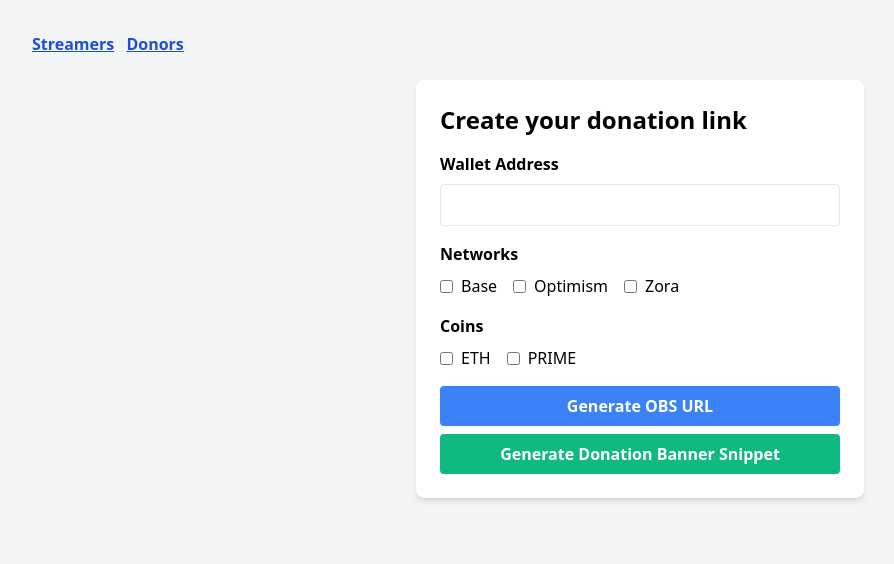
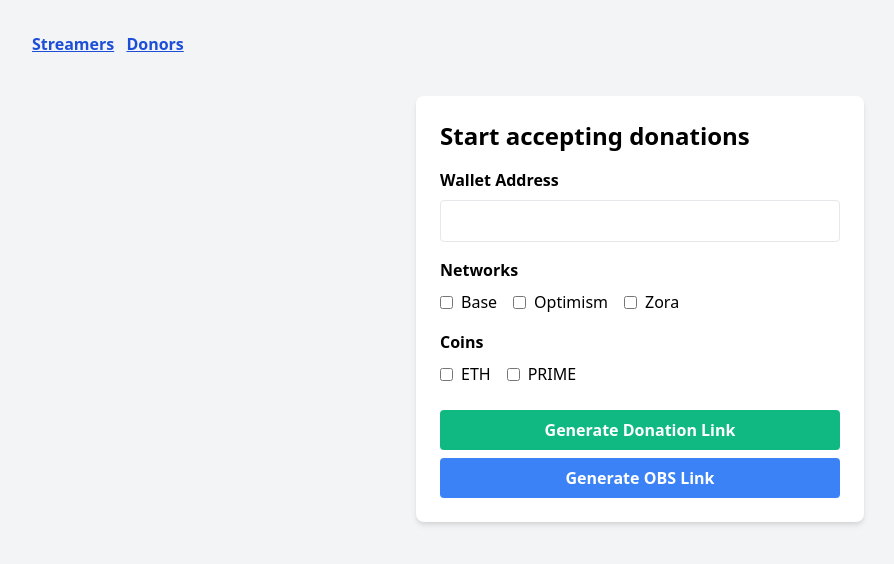
Before and after one commit to lennardevertz/Superhack2023, a plain HTML site: page streamerPage.html in a window 1280 px wide. Shown: the whole page, without its empty margins (0-894 px from the left). Drawn offline with nearby package versions, Linux system fonts and the light colour scheme.

Commit message:
UI update 2

```diff
--- a/streamerPage.html
+++ b/streamerPage.html
@@ -7,13 +7,13 @@
     <link href="https://cdn.jsdelivr.net/npm/tailwindcss@2.2.16/dist/tailwind.min.css" rel="stylesheet">
 </head>
 <body class="p-8 bg-gray-100">
-        <div class="text-left">
+        <div class="text-left h-10">
             <a href="streamerPage.html" class="underline font-bold text-blue-700">Streamers</a>
             <a href="donorPage.html" class="ml-2 underline font-bold text-blue-700">Donors</a>
         </div>
     <div class="max-w-md mx-auto bg-white rounded-lg shadow-md p-6 mt-6">
         <p class="mb-4">
-            <span class="font-bold text-2xl">Create your donation link</span><br>
+            <span class="font-bold text-2xl">Start accepting donations</span><br>
         </p>
 
         <div class="mb-4">
@@ -56,12 +56,12 @@
             <p id="coinError" class="text-red-500 text-xs mt-1 hidden">Please select at least one coin.</p>
         </div>
 
-        <button id="generateUrlButton" class="w-full bg-blue-500 hover:bg-blue-700 text-white font-bold py-2 px-4 rounded focus:outline-none focus:shadow-outline">
-            Generate OBS URL
+        <button id="generateSnippetButton" class="mt-2 w-full bg-green-500 hover:bg-green-700 text-white font-bold py-2 px-4 rounded focus:outline-none focus:shadow-outline">
+            Generate Donation Link
         </button>
 
-        <button id="generateSnippetButton" class="mt-2 w-full bg-green-500 hover:bg-green-700 text-white font-bold py-2 px-4 rounded focus:outline-none focus:shadow-outline">
-            Generate Donation Banner Snippet
+        <button id="generateUrlButton" class="mt-2 w-full bg-blue-500 hover:bg-blue-700 text-white font-bold py-2 px-4 rounded focus:outline-none focus:shadow-outline">
+            Generate OBS Link
         </button>
 
     </div>
```
Also changed, not shown: donorPage.html (+8 -7 lines).
